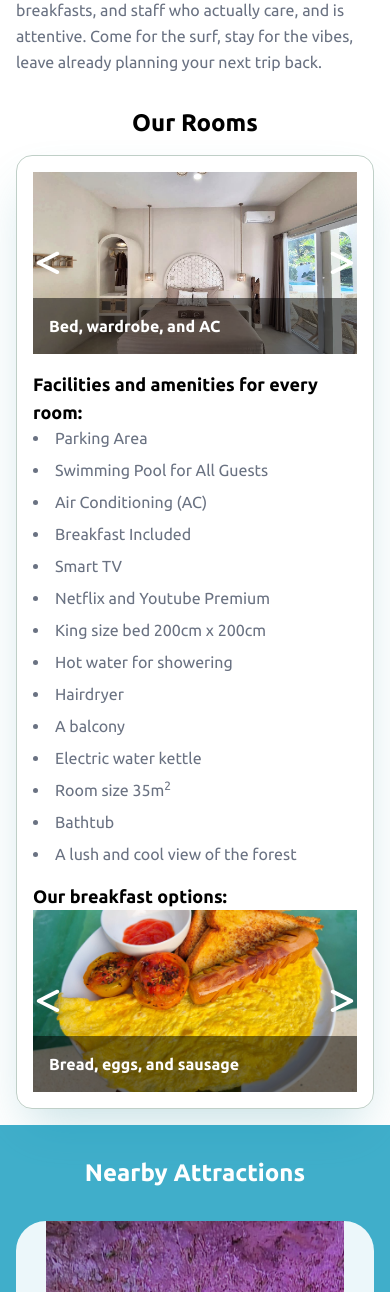
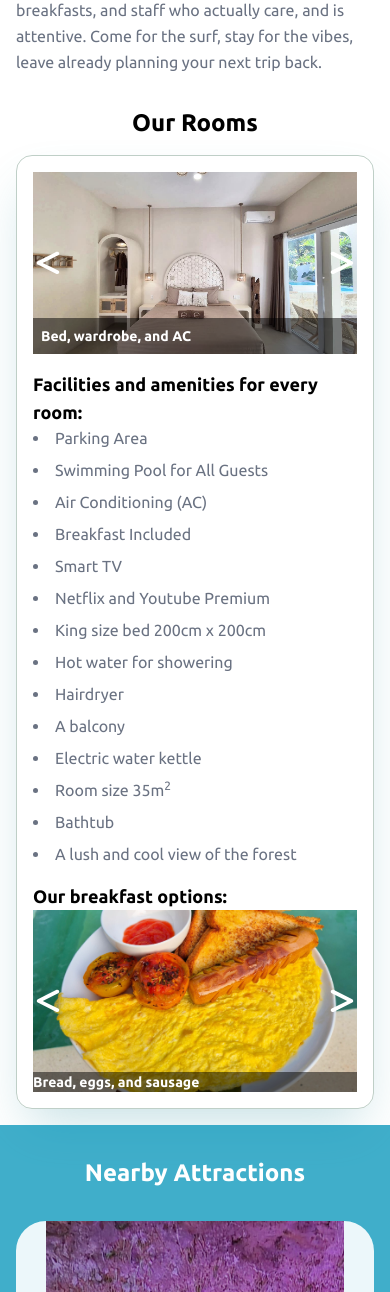
Before and after one commit to MosesJulian/summerforest, a Next.js app: page / in a window 390 px wide. Shown: the part 2505-3797 px from the top of the page. Built offline with nearby package versions, Linux system fonts and the light colour scheme.

Commit message:
feat: made text smaller on image caption for room images

```diff
--- a/components/Rooms.tsx
+++ b/components/Rooms.tsx
@@ -81,8 +81,8 @@ const Rooms = () => {
 						{roomImages.map((item, index) => (
 							<div key={index} className={cn("absolute inset-0 w-full h-full transition-opacity duration-500 opacity-0 ", index === roomImageIndex && "opacity-100")}>
 								<Image src={item.src} alt={item.alt} fill className={cn("object-cover")} loading="lazy" sizes="100vw" />
-								<div className="absolute bottom-0 left-0 right-0 bg-black/50 text-white p-4">
-									<h3 className="text-base md:text-lg lg:text-xl font-bold">{item.alt}</h3>
+								<div className="absolute bottom-0 left-0 right-0 bg-black/50 text-white p-2 md:p-4">
+									<h3 className="text-sm sm:text-base md:text-lg lg:text-xl font-bold">{item.alt}</h3>
 								</div>
 							</div>
 						))}
@@ -132,8 +132,8 @@ const Rooms = () => {
 							{breakfastImages.map((item, index) => (
 								<div key={index} className={cn("absolute inset-0 w-full h-full transition-opacity duration-500 opacity-0", index === breakfastImageIndex && "opacity-100")}>
 									<Image src={item.src} alt={item.alt} fill className={cn("object-cover w-full h-auto")} loading="lazy" sizes="100vw" />
-									<div className="absolute bottom-0 left-0 right-0 bg-black/50 text-white p-4">
-										<h3 className="text-base md:text-lg lg:text-xl font-bold">{item.alt}</h3>
+									<div className="absolute bottom-0 left-0 right-0 bg-black/50 text-white p2- md:p-4">
+										<h3 className="text-sm sm:text-base md:text-lg lg:text-xl font-bold">{item.alt}</h3>
 									</div>
 								</div>
 							))}
```
